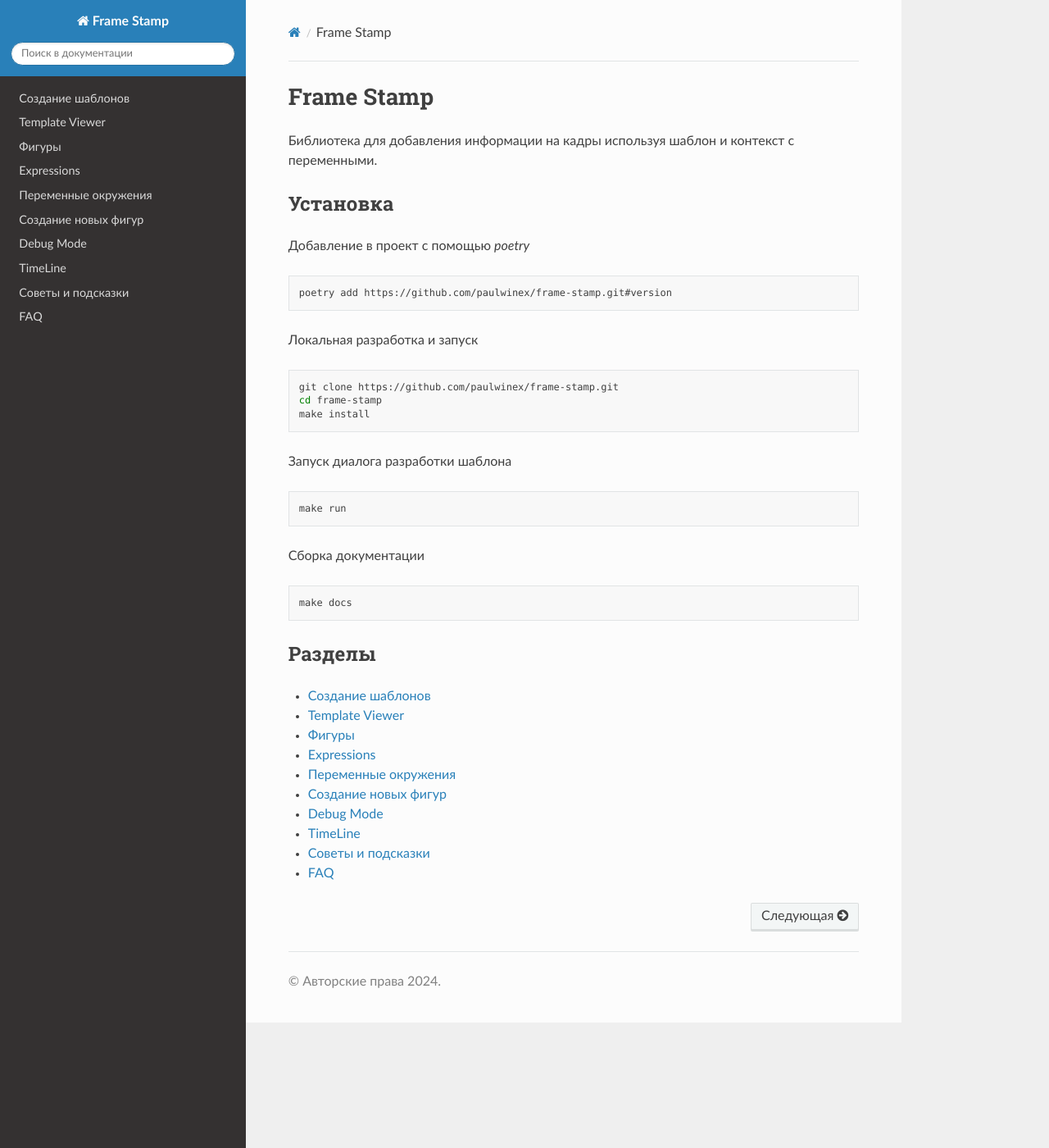
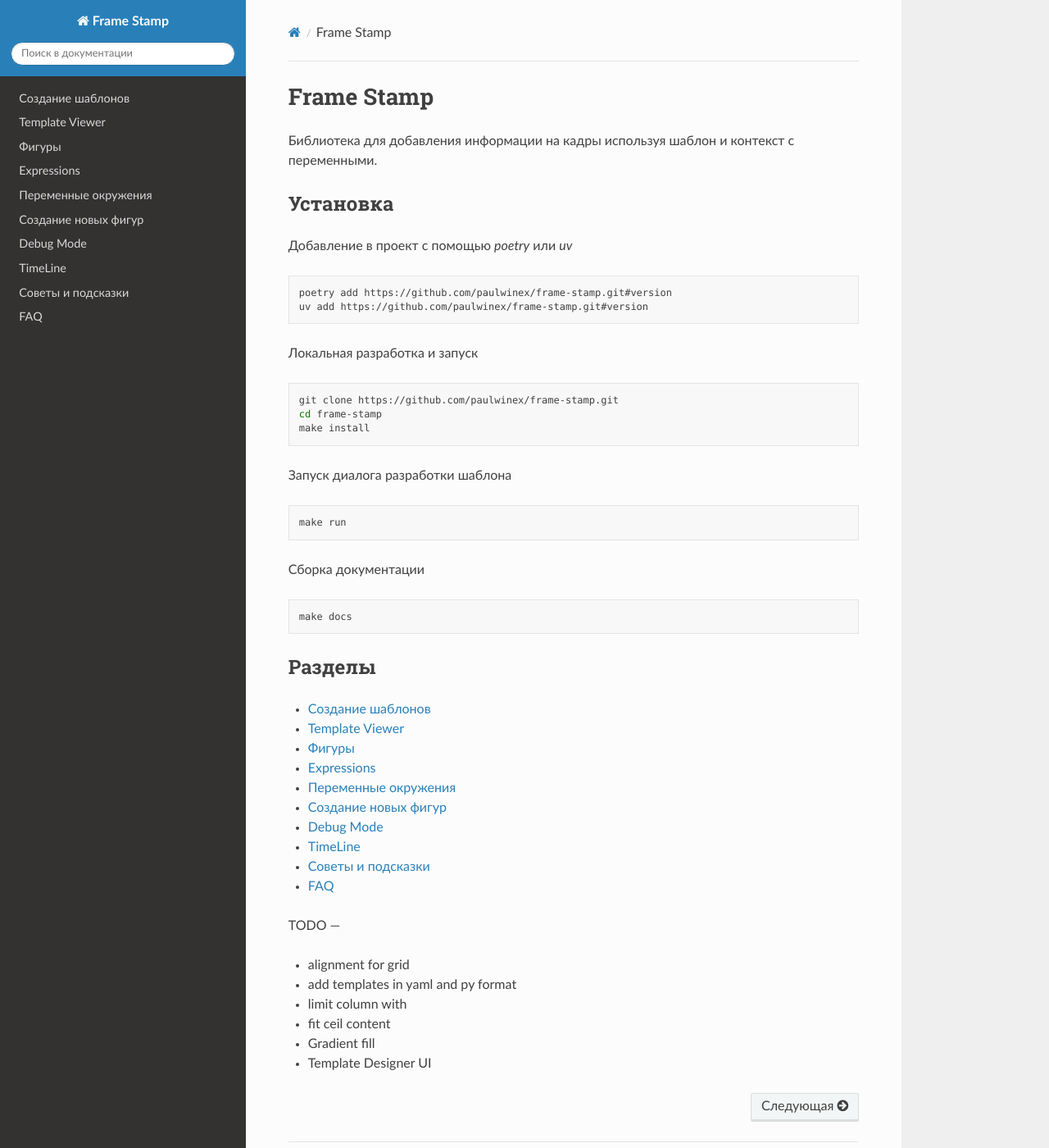
Before and after one commit to paulwinex/frame-stamp, a Sphinx documentation site: the page built from docs/index.rst, in a window 1280 px wide and 1400 px high. Shown: the whole window at 82% size. Built offline with Sphinx 7.4.7 and the Read the Docs theme 3.1.0, drawn with Linux system fonts in a browser that asks for light colours; formulas are drawn with MathJax 3.

Commit message:
fix docs

```diff
--- a/docs/index.rst
+++ b/docs/index.rst
@@ -6,11 +6,12 @@
 Установка
 =========
 
-Добавление в проект с помощью `poetry`
+Добавление в проект с помощью `poetry` или `uv`
 
 .. code-block:: bash
 
    poetry add https://github.com/paulwinex/frame-stamp.git#version
+   uv add https://github.com/paulwinex/frame-stamp.git#version
 
 Локальная разработка и запуск
 
@@ -48,3 +49,14 @@
    debug
    tricks
    faq
+
+
+TODO
+---
+
+- alignment for grid
+- add templates in yaml and py format
+- limit column with
+- fit ceil content
+- Gradient fill
+- Template Designer UI
```
Also changed, not shown: docs/images/debug.png (added), docs/images/parenting-no.gif (added), docs/images/parenting-yes.gif (added), docs/images/shape-column.png (added), docs/images/shape-grid.png (added), docs/images/shape-image.png (added), docs/images/shape-row.png (added).
